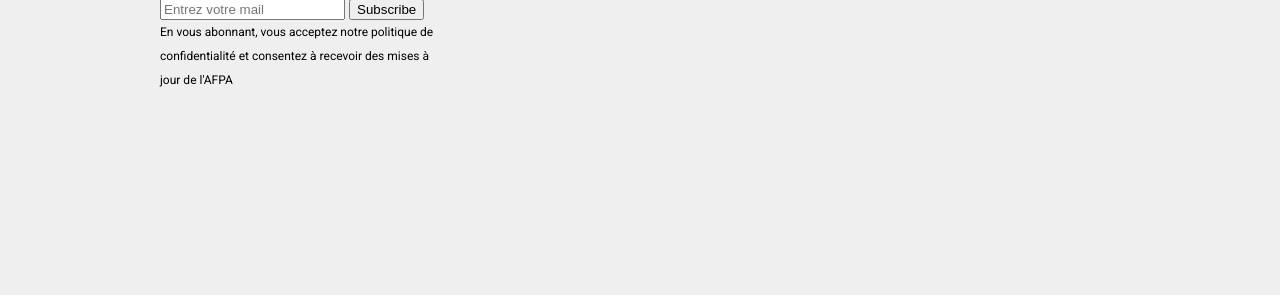
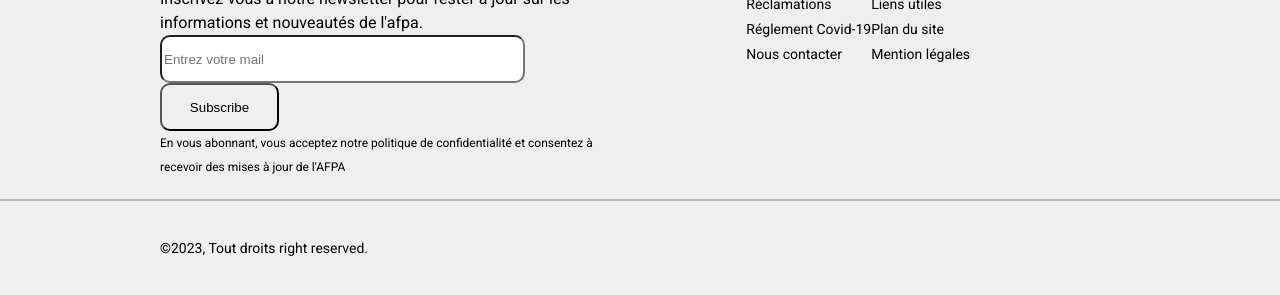
Before and after one commit to DwainAB/Projet-AFPA, a plain HTML site: page index.html in a window 1280 px wide. Shown: the part 4203-4498 px from the top of the page. Before the commit the page ends 4295 px from the top, so only its background shows below. Drawn offline with Linux system fonts and the light colour scheme; a web font is replaced by a local one.

Commit message:
ajout du footer

```diff
--- a/index.html
+++ b/index.html
@@ -330,4 +330,8 @@
         </div>
 
       </section>
+
+      <div class="footer-end">
+        <p class="footer-end-text">©2023, Tout droits right reserved.</p>
+      </div>
     </footer>
--- a/style.css
+++ b/style.css
@@ -629,13 +629,18 @@ margin: 0 auto;
 
 .footer-menu{
     display: flex;
+    justify-content: center;
+    align-items: center;
+    width: 60%;
 }
 
 .newsletter{
-    width: 30%;
+    width: 50%;
+    margin-top: 60px;
 }
 
 .list-menu-title{
+    margin-bottom: 20px;
     font-family: 'Roboto', sans-serif;
     color: #000000;
     font-size: 16px;
@@ -643,6 +648,7 @@ margin: 0 auto;
 }
 
 .element-list{
+    margin-bottom: 10px;
     font-family: 'Roboto', sans-serif;
     font-size: 14px;
     font-weight: 400;
@@ -662,6 +668,37 @@ margin: 0 auto;
     line-height: 24px;
 }
 
+.button-email-newsletter{
+    height: 48px;
+    width: 119px;
+    border-radius: 10px;
+}
+
+.newsletter-email{
+    height: 48px;
+    width: 365px;
+    border-radius: 10px;
+}
+
+.menu{
+    line-height: 15px;
+}
+
+.footer-end{
+    margin-top: 20px;
+    border-top: 2px solid #BBBBBB;
+}
+
+.footer-end-text{
+    font-family: 'Roboto', sans-serif ;
+    font-size: 14px;
+    font-weight: 400;
+    padding-top: 40px;
+    padding-bottom: 40px;
+    width: 75%;
+    margin: 0 auto;
+}
+
 
 
 /*--------------------------Section footer-----------------------------*/
```
